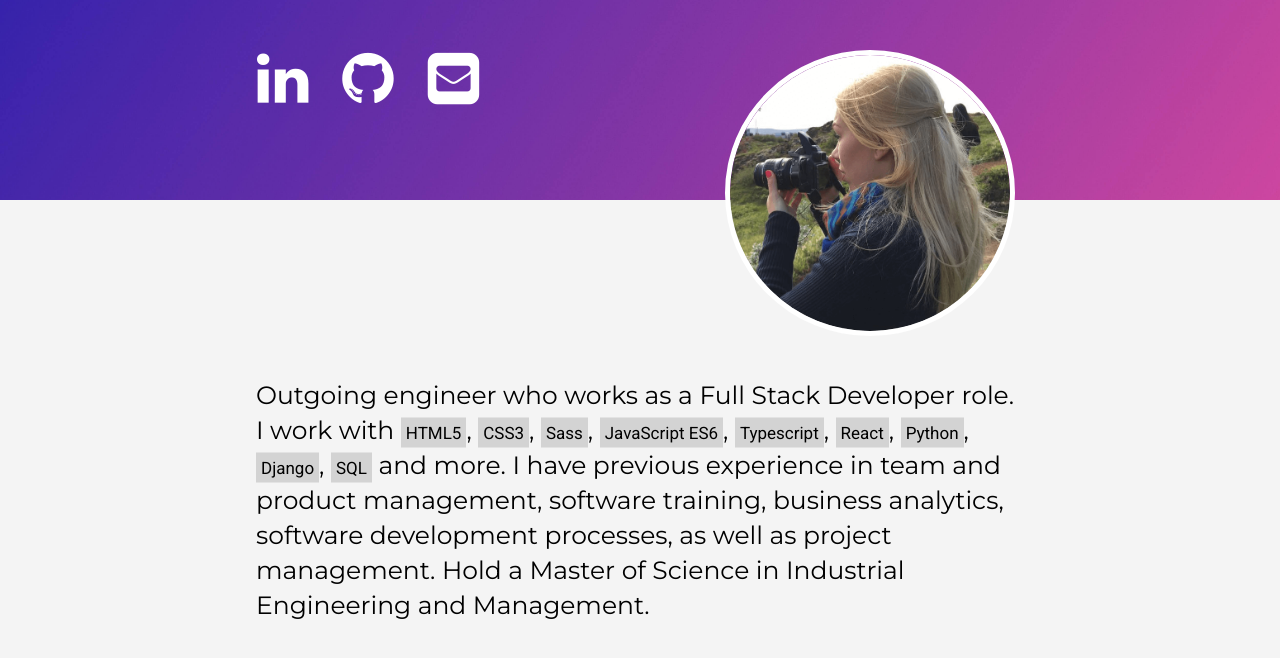
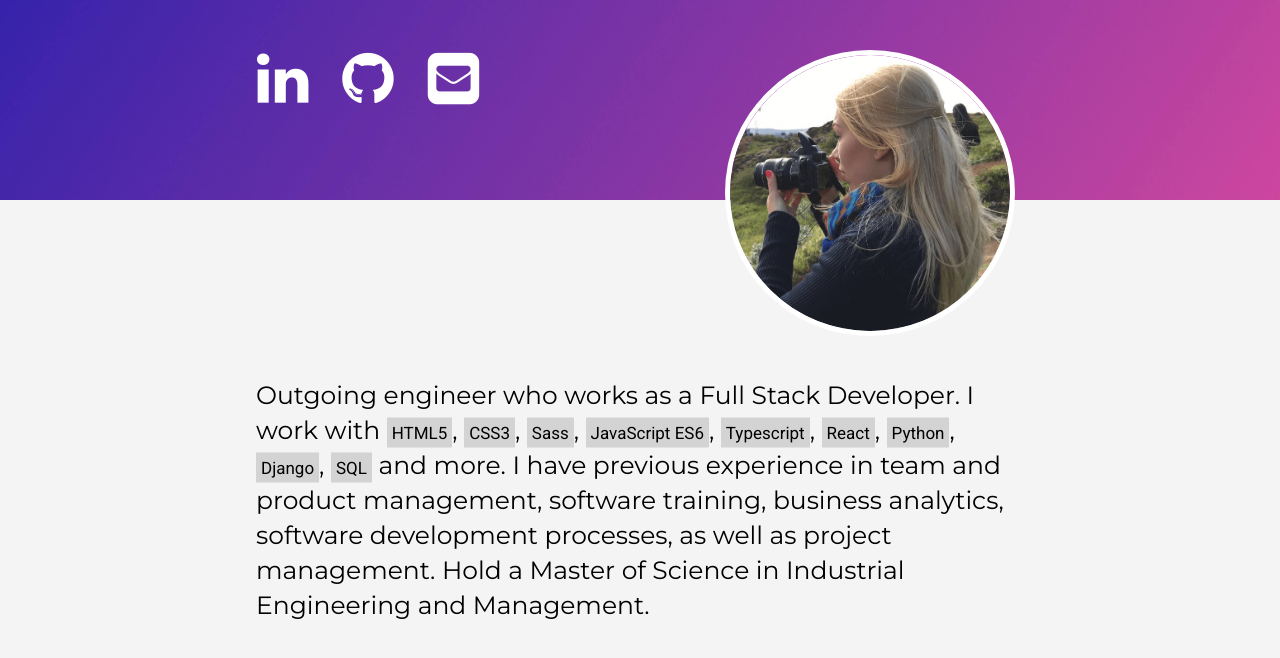
Before and after one commit to araskog/portfolio, a plain HTML site: page index.html in a window 1280 px wide. Shown: the part 350-1008 px from the top of the page. Drawn offline with Linux system fonts and the light colour scheme.

```diff
--- a/index.html
+++ b/index.html
@@ -63,7 +63,7 @@
 
     <section class="summary-section">
       <p tabindex="0">
-        Outgoing engineer who works as a Full Stack Developer role. I work with
+        Outgoing engineer who works as a Full Stack Developer. I work with
         <mark>HTML5</mark>, <mark>CSS3</mark>, <mark>Sass</mark>, <mark>JavaScript ES6</mark>, <mark>Typescript</mark>, <mark>React</mark>, <mark>Python</mark>, <mark>Django</mark>, <mark>SQL</mark> and more.
         I have previous experience in team and product management, software training, business analytics, software development processes, as well as project management. Hold a Master of Science in Industrial Engineering and Management.
       </p>
```
